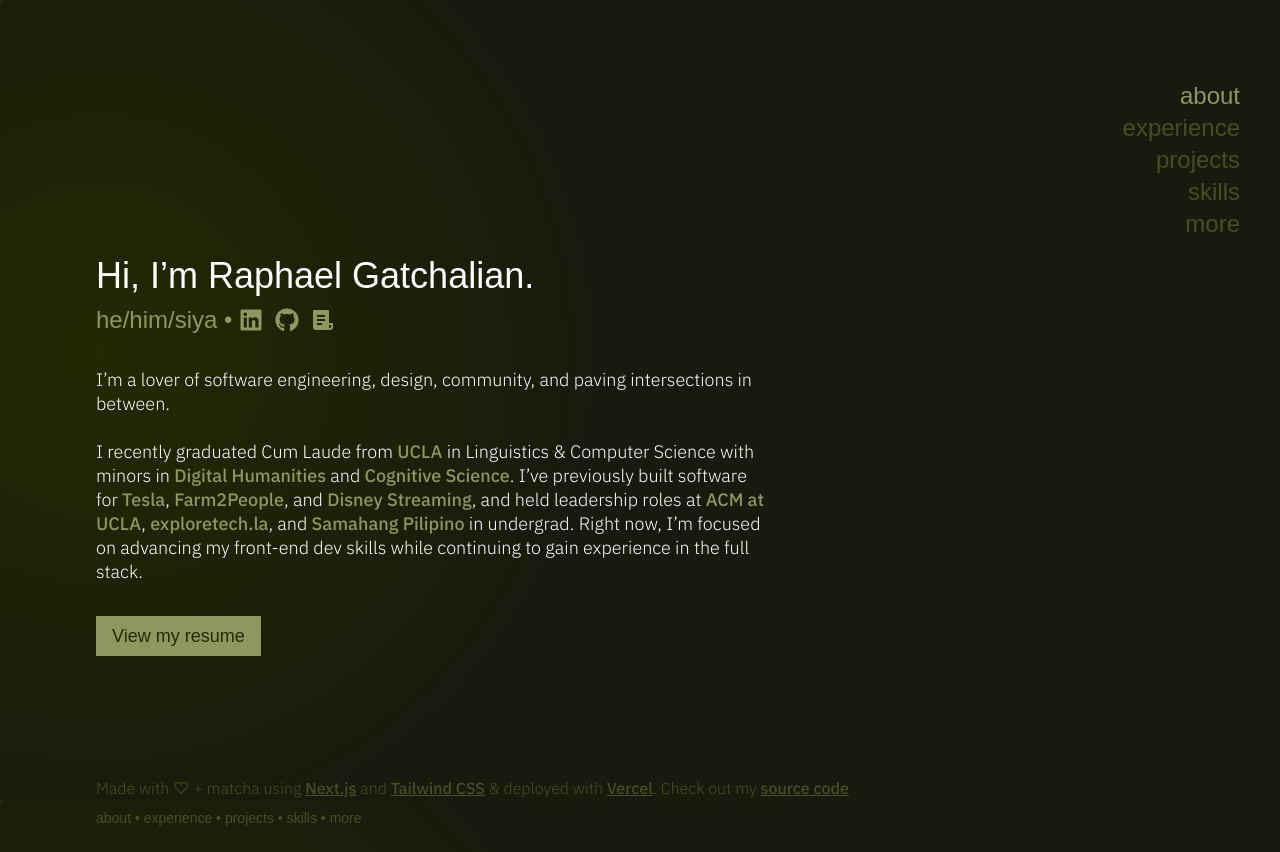
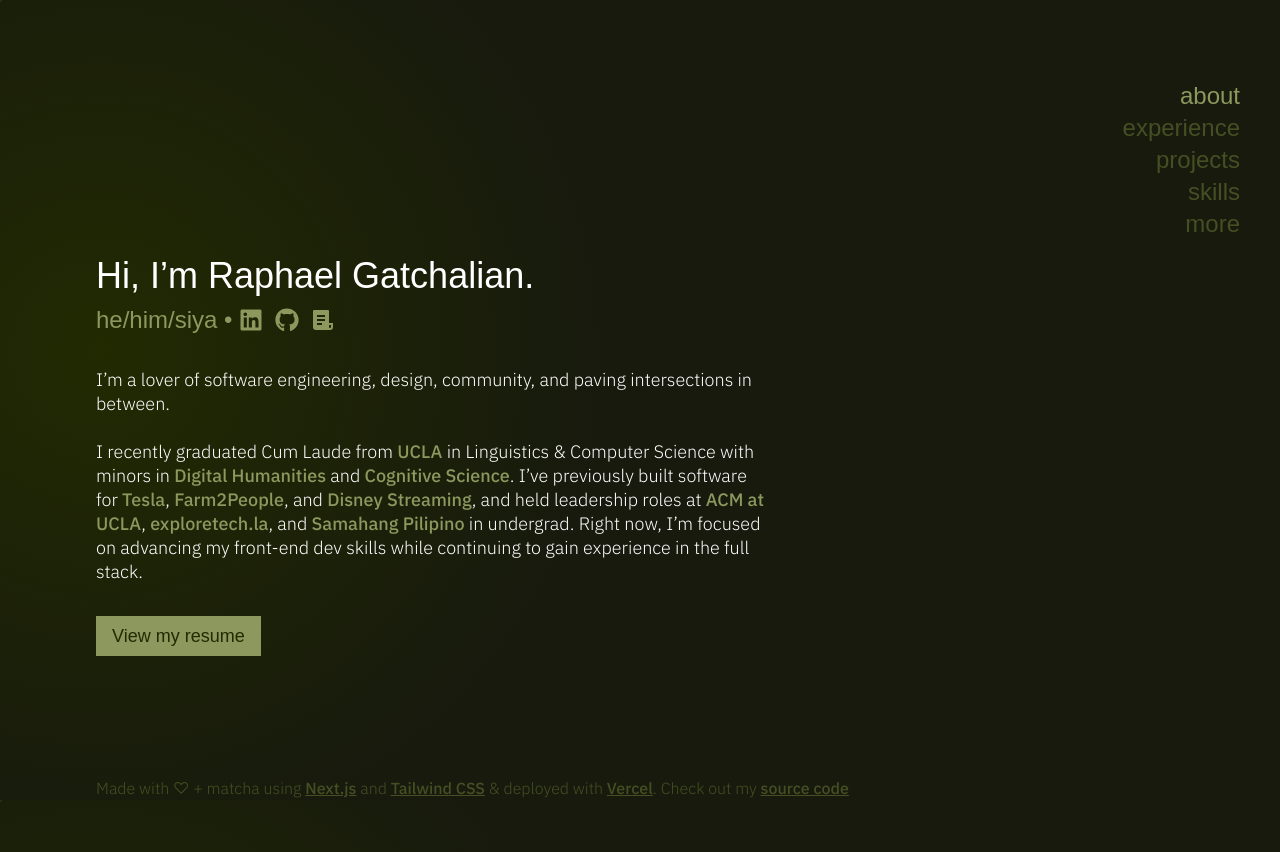
Before and after one commit to raphaeling/raphaeling.github.io, a Next.js app: page / in a window 1280 px wide. Built offline with nearby package versions, Linux system fonts and the light colour scheme; a web font is replaced by a local one.

Commit message:
Only show footer nav when navbar isn't fixed

```diff
--- a/src/components/root/Footer.tsx
+++ b/src/components/root/Footer.tsx
@@ -22,7 +22,7 @@
           source code
         </ExternalLink>
       </p>
-      <p className='mt-2 font-display text-sm'>
+      <p className='mt-2 font-display text-sm lg:invisible'>
         <Link href='/' className='transition hover:text-light'>
           about
         </Link>
```
